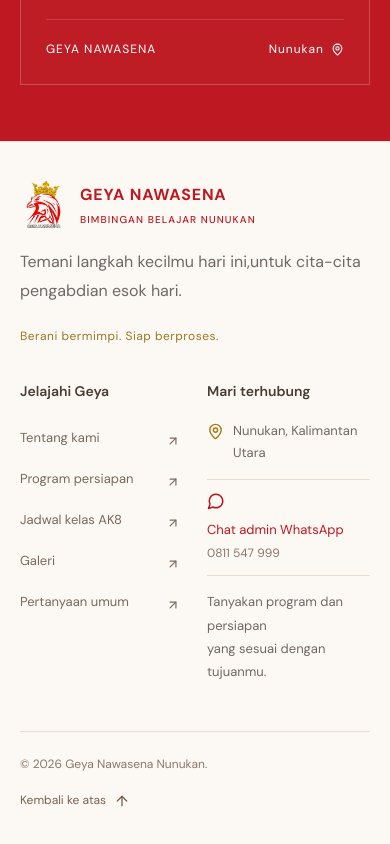
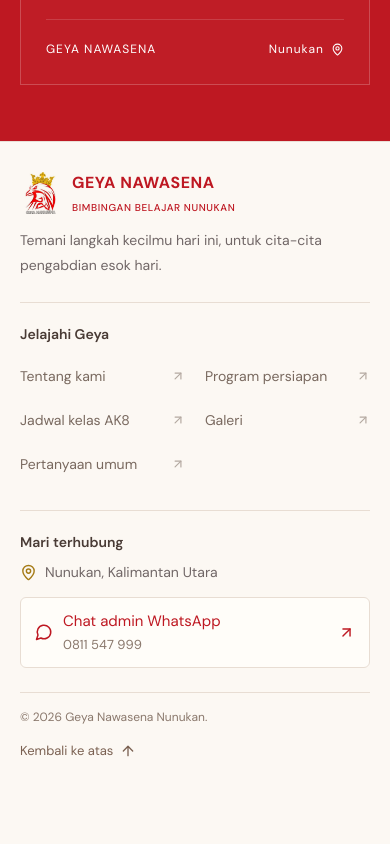
Before and after one commit to andinaufal11/Geya, a React (Vite) app: page / in a window 390 px wide. Shown: the part 10000-10844 px from the top of the page. Built offline with nearby package versions, Linux system fonts and the light colour scheme; a web font is replaced by a local one.

Commit message:
Fix mobile footer layout and constrain desktop spacing

```diff
--- a/src/Footer.jsx
+++ b/src/Footer.jsx
@@ -5,9 +5,9 @@ export default function Footer(){
  const whatsapp=`https://wa.me/${contact.whatsapp}?text=${encodeURIComponent('Halo Geya Nawasena Nunukan, saya ingin informasi program bimbingan.')}`;
  return <footer className="site-footer">
   <div className="wrap footer-main">
-   <div className="footer-intro"><a className="brand" href="#beranda"><img src="/assets/logo.jpeg" alt="" width="48" height="48" loading="lazy"/><span>GEYA NAWASENA<small>BIMBINGAN BELAJAR NUNUKAN</small></span></a><p>Temani langkah kecilmu hari ini,<br/>untuk cita-cita pengabdian esok hari.</p><span className="footer-motto">Berani bermimpi. Siap berproses.</span></div>
+   <div className="footer-intro"><a className="brand" href="#beranda"><img src="/assets/logo.jpeg" alt="" width="48" height="48" loading="lazy"/><span>GEYA NAWASENA<small>BIMBINGAN BELAJAR NUNUKAN</small></span></a><p>Temani langkah kecilmu hari ini, untuk cita-cita pengabdian esok hari.</p></div>
    <div className="footer-column"><h2>Jelajahi Geya</h2><div className="footer-links" role="navigation" aria-label="Navigasi footer">{[['Tentang kami','tentang'],['Program persiapan','program'],['Jadwal kelas AK8','jadwal'],['Galeri','galeri'],['Pertanyaan umum','faq']].map(([name,id])=><a key={id} href={'#'+id}>{name}<ArrowUpRight size={14}/></a>)}</div></div>
-   <div className="footer-column footer-contact"><h2>Mari terhubung</h2><p><MapPin size={17}/><span>{contact.address||'Nunukan, Kalimantan Utara'}</span></p><a className="footer-whatsapp" href={whatsapp} target="_blank" rel="noreferrer"><MessageCircle size={18}/><span>Chat admin WhatsApp<small>0811 547 999</small></span><ArrowUpRight size={17}/></a><p className="footer-contact-note">Tanyakan program dan persiapan<br/>yang sesuai dengan tujuanmu.</p></div>
+   <div className="footer-column footer-contact"><h2>Mari terhubung</h2><p><MapPin size={17}/><span>{contact.address||'Nunukan, Kalimantan Utara'}</span></p><a className="footer-whatsapp" href={whatsapp} target="_blank" rel="noreferrer"><MessageCircle size={18}/><span>Chat admin WhatsApp<small>0811 547 999</small></span><ArrowUpRight size={17}/></a></div>
   </div>
   <div className="wrap footer-bottom"><p>© {new Date().getFullYear()} Geya Nawasena Nunukan.</p><span>Kedinasan · TNI · Polri</span><a href="#beranda">Kembali ke atas <ArrowUp size={16}/></a></div>
  </footer>;
--- a/src/style.css
+++ b/src/style.css
@@ -145,33 +145,59 @@ button.text-link{background:transparent;border:0;padding:4px 0;text-align:left}
 .chat-form input{border-radius:6px}.chat-form button{border-radius:6px}
 .chat-suggestions{border-top:0;padding-bottom:12px}
 .chat-demo-note{background:#fffaf2;color:#897267}
-/* A quiet, useful end to the page. */
+/* Footer: constrained desktop width and a single reading column on phones. */
 footer.site-footer{display:block;width:100%;padding:0;background:#fcf8f3;border-top:1px solid #eadfd6;color:#493b35}
-.footer-main{display:grid;grid-template-columns:1.5fr .8fr 1fr;gap:64px;padding-top:56px;padding-bottom:46px}
-.site-footer .brand{width:auto;gap:12px}
-.site-footer .brand img{width:48px;height:48px}
-.site-footer .brand>span{font-size:17px;letter-spacing:.8px}
-.site-footer .brand small{font-size:10px;letter-spacing:1.1px;margin-top:5px}
-.footer-intro>p{font-size:16px;line-height:1.8;margin:20px 0 16px}
-.footer-motto{font-size:12px;color:#997825;letter-spacing:.5px}
-.footer-column h2{font-family:'DM Sans',sans-serif;font-size:15px;font-weight:600;letter-spacing:0;line-height:1.6;margin:0 0 18px;color:#493b35}
-.footer-links{display:grid;gap:5px}
-.footer-links a{display:flex;align-items:center;justify-content:space-between;gap:16px;min-height:36px;font-size:14px;color:#79695f;max-width:195px}
-.footer-links a svg{opacity:0;transform:translate(-3px,3px);transition:opacity .2s,transform .2s}
+.site-footer>.wrap{width:calc(100% - 64px);max-width:1040px;min-width:0}
+.footer-main{display:grid;grid-template-columns:minmax(0,1.3fr) minmax(0,.8fr) minmax(0,1fr);gap:40px;padding:40px 0 32px}
+.footer-main>div{min-width:0}
+.site-footer .brand{width:auto;gap:10px;max-width:100%}
+.site-footer .brand img{width:42px;height:42px;flex-shrink:0}
+.site-footer .brand>span{font-size:16px;letter-spacing:.5px;min-width:0;overflow-wrap:anywhere}
+.site-footer .brand small{font-size:10px;letter-spacing:.6px;line-height:1.6;margin-top:4px}
+.footer-intro>p{font-size:15px;line-height:1.8;margin:15px 0 0;max-width:290px}
+.footer-column h2{font-family:'DM Sans',sans-serif;font-size:15px;font-weight:600;letter-spacing:0;line-height:1.6;margin:0 0 12px;color:#493b35}
+.footer-links{display:grid;gap:0}
+.footer-links a{display:flex;align-items:center;justify-content:space-between;gap:8px;min-height:40px;font-size:14px;color:#79695f;max-width:195px;overflow-wrap:anywhere}
+.footer-links a svg{opacity:0;transition:opacity .2s}
 .footer-links a:hover,.footer-links a:focus-visible{color:var(--red)}
-.footer-links a:hover svg,.footer-links a:focus-visible svg{opacity:1;transform:none}
-.footer-contact>p{display:flex;align-items:flex-start;gap:9px;font-size:14px;line-height:1.7;margin:0 0 15px}
+.footer-links a:hover svg,.footer-links a:focus-visible svg{opacity:1}
+.footer-contact>p{display:flex;align-items:flex-start;gap:8px;font-size:14px;line-height:1.7;margin:0 0 12px;overflow-wrap:anywhere}
 .footer-contact>p svg{margin-top:3px;color:#a57b16}
-.footer-whatsapp{display:flex;align-items:center;gap:10px;min-height:60px;padding:12px 0;color:var(--red);font-size:14px;border-top:1px solid #e8ddd3;border-bottom:1px solid #e8ddd3}
+.footer-contact>p span{min-width:0}
+.footer-whatsapp{display:flex;align-items:center;gap:10px;min-height:64px;padding:12px 14px;color:var(--red);font-size:14px;border:1px solid #e8ddd3;background:#fffdf9;border-radius:6px}
+.footer-whatsapp>span{min-width:0;overflow-wrap:anywhere;line-height:1.5}
 .footer-whatsapp>svg:last-child{margin-left:auto}
-.footer-whatsapp small{display:block;font-size:12px;color:#89776b;margin-top:3px}
-.footer-whatsapp:hover{color:#7b0f17}
-.footer-contact .footer-contact-note{font-size:13px;line-height:1.8;margin-top:14px}
-.footer-bottom{display:flex;align-items:center;justify-content:space-between;gap:18px;padding-top:21px;padding-bottom:25px;border-top:1px solid #e8ddd3}
-.footer-bottom p{font-size:12px;margin:0;color:#8a786c}
+.footer-whatsapp small{display:block;font-size:13px;color:#89776b;margin-top:3px}
+.footer-whatsapp:hover{color:#7b0f17;background:white}
+.footer-bottom{display:flex;align-items:center;justify-content:space-between;gap:12px;padding:16px 0 20px;border-top:1px solid #e8ddd3}
+.footer-bottom p{font-size:12px;line-height:1.7;margin:0;color:#8a786c}
 .footer-bottom>span{font-size:12px;color:#9a887b}
-.footer-bottom>a{display:inline-flex;align-items:center;gap:8px;font-size:12px;color:#7b6152;min-height:36px}
+.footer-bottom>a{display:inline-flex;align-items:center;gap:7px;font-size:12px;color:#7b6152;min-height:40px;flex-shrink:0}
 .footer-bottom>a:hover{color:var(--red)}
-@media(max-width:900px){.footer-main{grid-template-columns:1.2fr 1fr;gap:36px}.footer-intro{grid-column:1/-1}.footer-intro>p br{display:none}.footer-bottom{flex-wrap:wrap;padding-right:100px}}
-@media(max-width:600px){.chat-panel{bottom:0;height:min(640px,calc(100dvh - 32px))}.chat-header{padding:12px 10px}.chat-avatar{width:34px;height:34px}.chat-header-admin{padding:4px}.chat-header b{margin-left:2px;font-size:9px}.chat-header strong{font-size:17px}.footer-main{grid-template-columns:1fr 1fr;gap:32px 24px;padding-top:38px;padding-bottom:32px}.site-footer .brand>span{font-size:16px}.footer-column h2{font-size:14px}.footer-links a{font-size:13px}.footer-links a svg{opacity:1}.footer-contact>p,.footer-whatsapp{font-size:13px}.footer-whatsapp{flex-wrap:wrap}.footer-whatsapp>svg:last-child{display:none}.footer-bottom{gap:8px 16px}.footer-bottom>span{display:none}}
-@media(max-width:360px){.footer-main{grid-template-columns:1fr}.footer-intro{grid-column:auto}.footer-links a{max-width:100%}.chat-avatar{display:none}.chat-header span{font-size:10px}}
+@media(max-width:900px){
+ .footer-main{grid-template-columns:repeat(2,minmax(0,1fr));gap:28px 36px;padding-top:32px}
+ .footer-intro{grid-column:1/-1}
+ .footer-intro>p{max-width:none}
+ .footer-bottom{flex-wrap:wrap}
+ .footer-bottom>span{display:none}
+}
+@media(max-width:600px){
+ .chat-panel{bottom:0;height:min(640px,calc(100dvh - 32px))}
+ .chat-header{padding:12px 10px}.chat-avatar{width:34px;height:34px}.chat-header-admin{padding:4px}.chat-header b{margin-left:2px;font-size:9px}.chat-header strong{font-size:17px}
+ .site-footer>.wrap{width:calc(100% - 40px)}
+ .footer-main{grid-template-columns:minmax(0,1fr);gap:24px;padding:28px 0 24px}
+ .footer-intro{grid-column:auto}
+ .site-footer .brand>span{font-size:16px}
+ .footer-intro>p{font-size:14px;margin-top:12px;max-width:310px}
+ .footer-column{padding-top:20px;border-top:1px solid #e8ddd3}
+ .footer-column h2{font-size:14px;margin-bottom:8px}
+ .footer-links{grid-template-columns:repeat(2,minmax(0,1fr));column-gap:20px}
+ .footer-links a{font-size:14px;max-width:none;min-height:44px}
+ .footer-links a svg{opacity:.55}
+ .footer-contact>p{font-size:14px;margin-bottom:12px}
+ .footer-whatsapp{width:100%;min-height:66px;font-size:15px}
+ .footer-bottom{display:flex;align-items:flex-start;flex-direction:column;gap:2px;padding:14px 0 calc(94px + env(safe-area-inset-bottom,0px))}
+ .footer-bottom p{font-size:12px;max-width:100%;overflow-wrap:anywhere}
+ .footer-bottom>a{font-size:13px;min-height:44px}
+}
+@media(max-width:360px){.site-footer>.wrap{width:calc(100% - 32px)}.site-footer .brand>span{font-size:14px}.site-footer .brand small{font-size:9px}.footer-links{column-gap:14px}.chat-avatar{display:none}.chat-header span{font-size:10px}}
```
